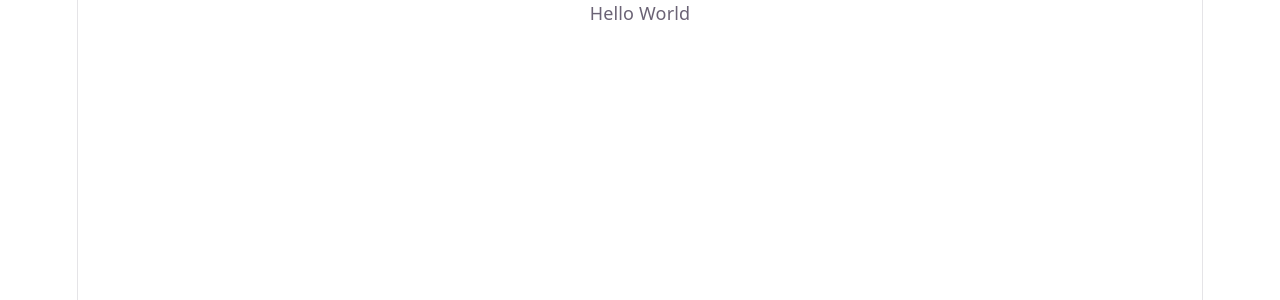
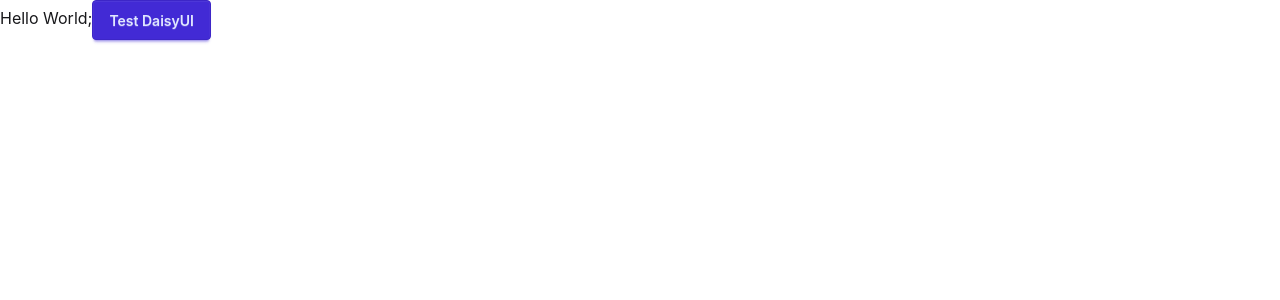
Before and after one commit to architi/DevTinder-web, a React (Vite) app: page / in a window 1280 px wide. Shown: the top 300 px of the page. Built offline with nearby package versions, Linux system fonts and the light colour scheme.

Commit message:
Set up DevTinder frontend

```diff
--- a/package.json
+++ b/package.json
@@ -10,8 +10,10 @@
     "preview": "vite preview"
   },
   "dependencies": {
+    "@tailwindcss/vite": "^4.3.3",
     "react": "^19.2.8",
-    "react-dom": "^19.2.8"
+    "react-dom": "^19.2.8",
+    "tailwindcss": "^4.3.3"
   },
   "devDependencies": {
     "@babel/core": "^7.29.7",
@@ -21,6 +23,7 @@
     "@types/react-dom": "^19.2.7",
     "@vitejs/plugin-react": "^6.1.1",
     "babel-plugin-react-compiler": "^1.0.0",
+    "daisyui": "^5.7.50",
     "eslint": "^10.10.0",
     "eslint-plugin-react-hooks": "^7.1.1",
     "eslint-plugin-react-refresh": "^0.5.6",
--- a/src/App.jsx
+++ b/src/App.jsx
@@ -2,9 +2,10 @@ function App() {
 
   return (
     <>
-      Hello World
+      Hello World;
+      <button className="btn btn-primary">Test DaisyUI</button>
     </>
-  )
+  );
 }
 
 export default App
--- a/src/index.css
+++ b/src/index.css
@@ -1,111 +1,2 @@
-:root {
-  --text: #6b6375;
-  --text-h: #08060d;
-  --bg: #fff;
-  --border: #e5e4e7;
-  --code-bg: #f4f3ec;
-  --accent: #aa3bff;
-  --accent-bg: rgba(170, 59, 255, 0.1);
-  --accent-border: rgba(170, 59, 255, 0.5);
-  --social-bg: rgba(244, 243, 236, 0.5);
-  --shadow:
-    rgba(0, 0, 0, 0.1) 0 10px 15px -3px, rgba(0, 0, 0, 0.05) 0 4px 6px -2px;
-
-  --sans: system-ui, 'Segoe UI', Roboto, sans-serif;
-  --heading: system-ui, 'Segoe UI', Roboto, sans-serif;
-  --mono: ui-monospace, Consolas, monospace;
-
-  font: 18px/145% var(--sans);
-  letter-spacing: 0.18px;
-  color-scheme: light dark;
-  color: var(--text);
-  background: var(--bg);
-  font-synthesis: none;
-  text-rendering: optimizeLegibility;
-  -webkit-font-smoothing: antialiased;
-  -moz-osx-font-smoothing: grayscale;
-
-  @media (max-width: 1024px) {
-    font-size: 16px;
-  }
-}
-
-@media (prefers-color-scheme: dark) {
-  :root {
-    --text: #9ca3af;
-    --text-h: #f3f4f6;
-    --bg: #16171d;
-    --border: #2e303a;
-    --code-bg: #1f2028;
-    --accent: #c084fc;
-    --accent-bg: rgba(192, 132, 252, 0.15);
-    --accent-border: rgba(192, 132, 252, 0.5);
-    --social-bg: rgba(47, 48, 58, 0.5);
-    --shadow:
-      rgba(0, 0, 0, 0.4) 0 10px 15px -3px, rgba(0, 0, 0, 0.25) 0 4px 6px -2px;
-  }
-
-  #social .button-icon {
-    filter: invert(1) brightness(2);
-  }
-}
-
-body {
-  margin: 0;
-}
-
-#root {
-  width: 1126px;
-  max-width: 100%;
-  margin: 0 auto;
-  text-align: center;
-  border-inline: 1px solid var(--border);
-  min-height: 100svh;
-  display: flex;
-  flex-direction: column;
-  box-sizing: border-box;
-}
-
-h1,
-h2 {
-  font-family: var(--heading);
-  font-weight: 500;
-  color: var(--text-h);
-}
-
-h1 {
-  font-size: 56px;
-  letter-spacing: -1.68px;
-  margin: 32px 0;
-  @media (max-width: 1024px) {
-    font-size: 36px;
-    margin: 20px 0;
-  }
-}
-h2 {
-  font-size: 24px;
-  line-height: 118%;
-  letter-spacing: -0.24px;
-  margin: 0 0 8px;
-  @media (max-width: 1024px) {
-    font-size: 20px;
-  }
-}
-p {
-  margin: 0;
-}
-
-code,
-.counter {
-  font-family: var(--mono);
-  display: inline-flex;
-  border-radius: 4px;
-  color: var(--text-h);
-}
-
-code {
-  font-size: 15px;
-  line-height: 135%;
-  padding: 4px 8px;
-  background: var(--code-bg);
-}
+@import "tailwindcss";
+@plugin "daisyui";
--- a/vite.config.js
+++ b/vite.config.js
@@ -1,11 +1,13 @@
 import react, { reactCompilerPreset } from '@vitejs/plugin-react'
 import babel from '@rolldown/plugin-babel'
 import { defineConfig } from 'vite'
+import tailwindcss from "@tailwindcss/vite";
 
 // https://vite.dev/config/
 export default defineConfig({
   plugins: [
     react(),
-    babel({ presets: [reactCompilerPreset()] })
+    tailwindcss(),
+    babel({ presets: [reactCompilerPreset()] }),
   ],
-})
+});
```
Also changed, not shown: 2 other files (tests, documents, lock files or other folders).
